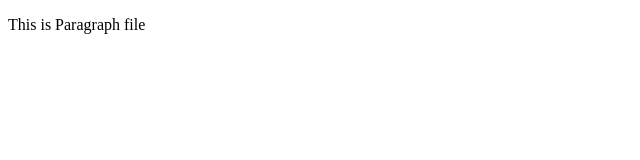
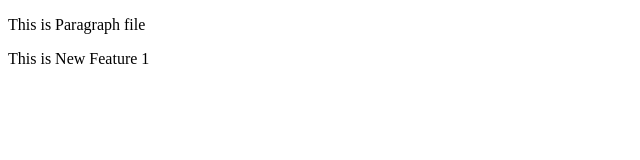
Before and after one commit to subbu150/Local-Repo, a plain HTML site: page index.html in a window 1280 px wide. Shown: the whole page, without its empty margins (0-640 px from the left). Drawn offline with Linux system fonts and the light colour scheme.

Commit message:
Add new Feature

```diff
--- a/index.html
+++ b/index.html
@@ -8,5 +8,6 @@
 </head>
 <body>
     <p>This is Paragraph file</p>
+    <p>This is New Feature 1</p>
 </body>
 </html>
```
